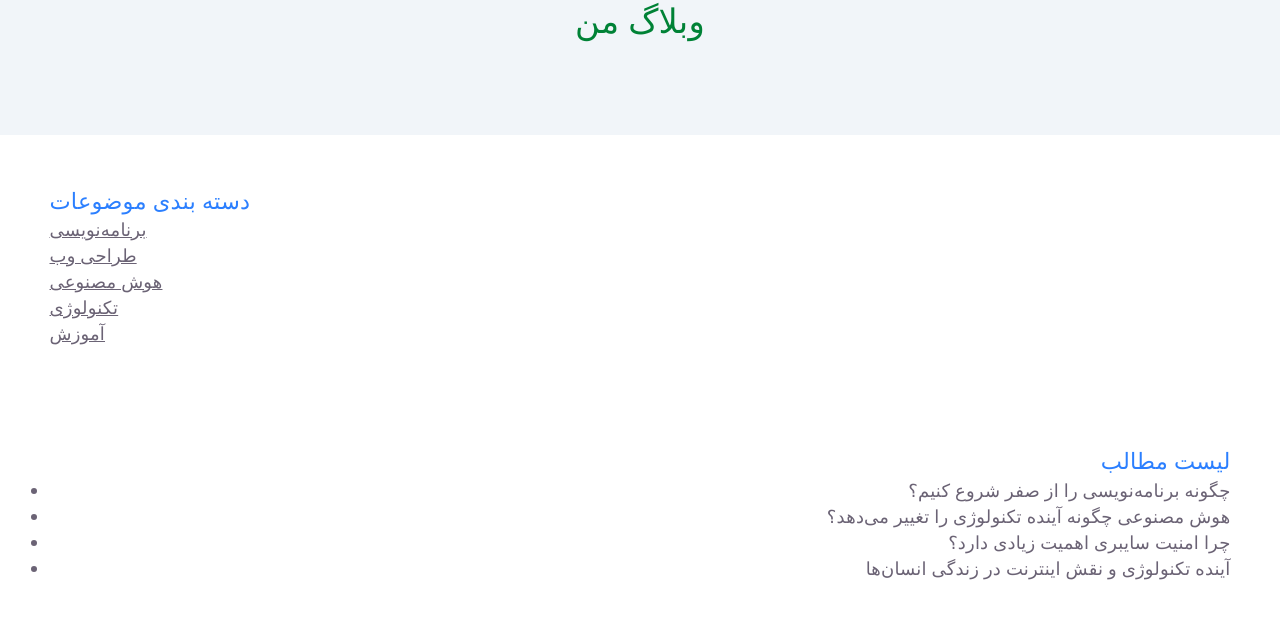
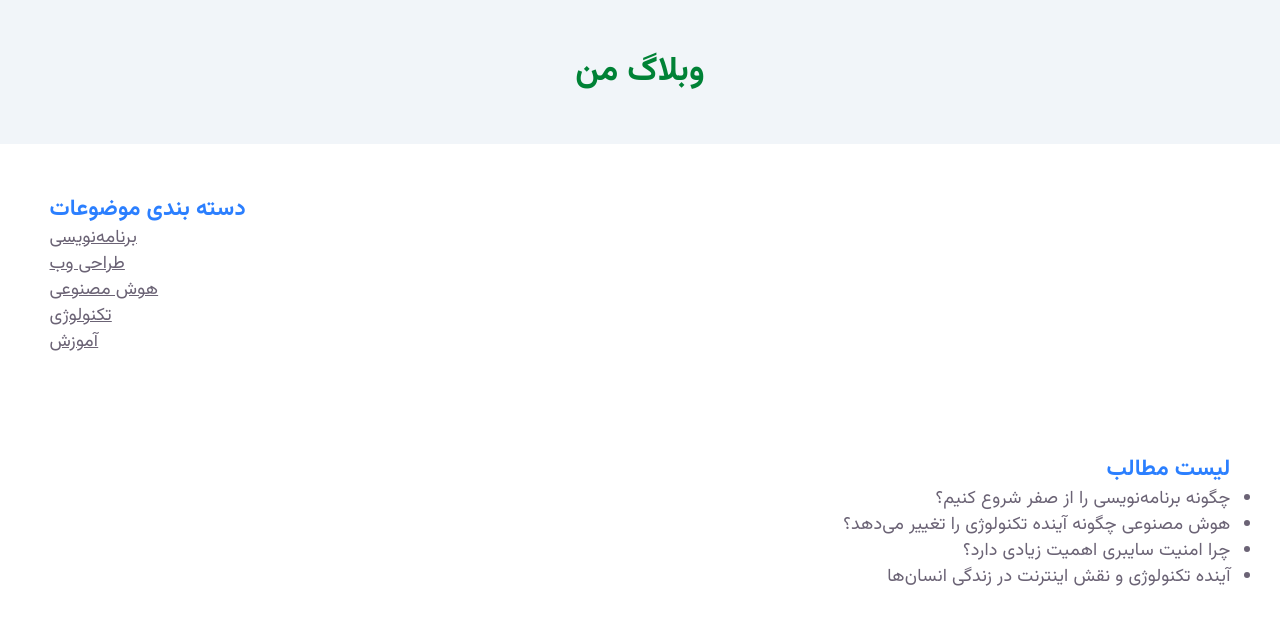
Before and after one commit to MadMasoud/Blog, a website built with Vite: page index.html in a window 1280 px wide. Built offline with nearby package versions, Linux system fonts and the light colour scheme.

Commit message:
Update index.html
new layout

```diff
--- a/index.html
+++ b/index.html
@@ -1,17 +1,20 @@
 <!doctype html>
-<html lang="en">
+<html lang="fa">
 
 <head>
   <meta charset="UTF-8" />
   <link rel="icon" type="image/svg+xml" href="/favicon.svg" />
   <meta name="viewport" content="width=device-width, initial-scale=1.0" />
   <title>blog</title>
+  <style>
+@import url('https://fonts.googleapis.com/css2?family=Vazirmatn:wght@100..900&display=swap');
+</style>
 </head>
 
-<body>
+<body class="font-[vazirMatn]">
   <!-- <div id="app"></div> -->
-   <div class="bg-slate-100 h-30">
-      <p class="text-3xl font-bold text-center text-green-700 mt-20">
+   <div class="bg-slate-100 h-32 flex justify-center items-center">
+      <p class="text-3xl font-bold text-green-700">
     وبلاگ من
   </p>
    </div>
@@ -27,7 +30,7 @@
       <li>آموزش</li>
     </ul>
   </div>
-  <div class="p-11">
+  <div dir="rtl" class="p-11">
     <p class="text-xl font-bold text-blue-500 text-right">
       لیست مطالب
     </p>
```
